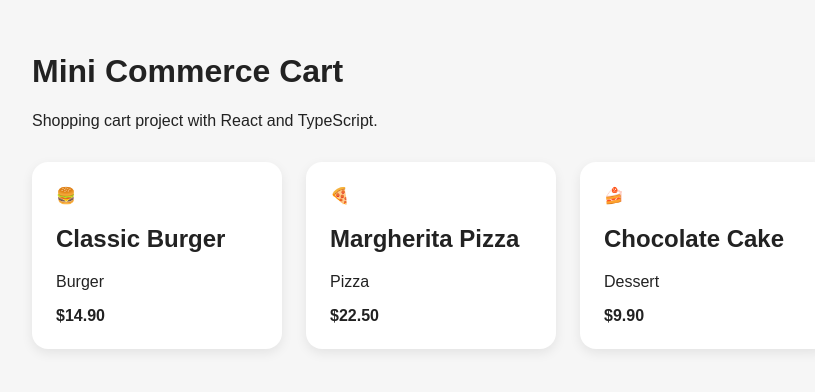
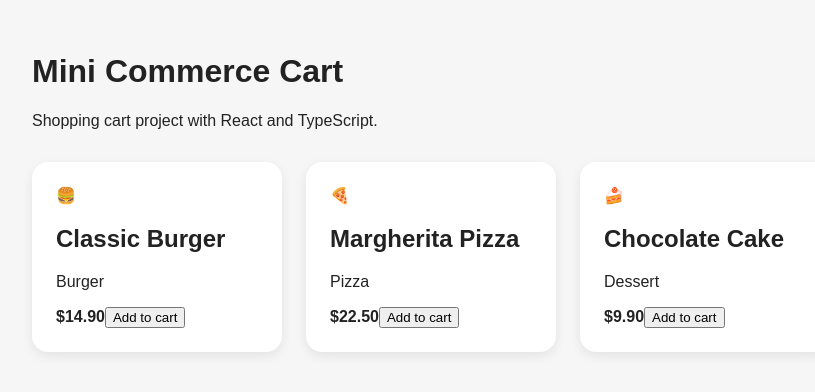
Before and after one commit to CharlesNeres/mini-commerce-cart, a React (Vite) app: page / in a window 1280 px wide. Shown: the top 392 px of the page, without its empty margins (0-815 px from the left). Built offline with nearby package versions, Linux system fonts and the light colour scheme.

Commit message:
feat: add products to cart

```diff
--- a/src/App.tsx
+++ b/src/App.tsx
@@ -1,7 +1,14 @@
 import "./App.css";
 import { products } from "./data/products";
+import { useState } from "react";
 
 function App() {
+  const [cart, setCart] = useState([]);
+
+  function addToCart(product) {
+    setCart([...cart, product]);
+  }
+
   return (
     <main>
       <h1>Mini Commerce Cart</h1>
@@ -14,6 +21,7 @@
             <h2>{product.name}</h2>
             <p>{product.category}</p>
             <strong>${product.price.toFixed(2)}</strong>
+            <button onClick={() => addToCart(product)}>Add to cart</button>
           </article>
         ))}
       </section>
```
